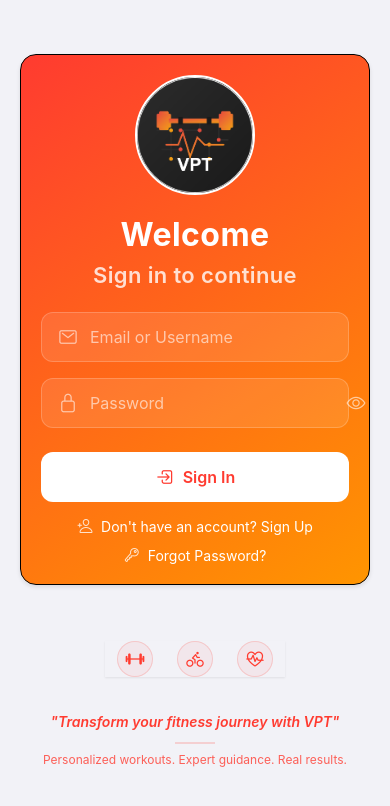
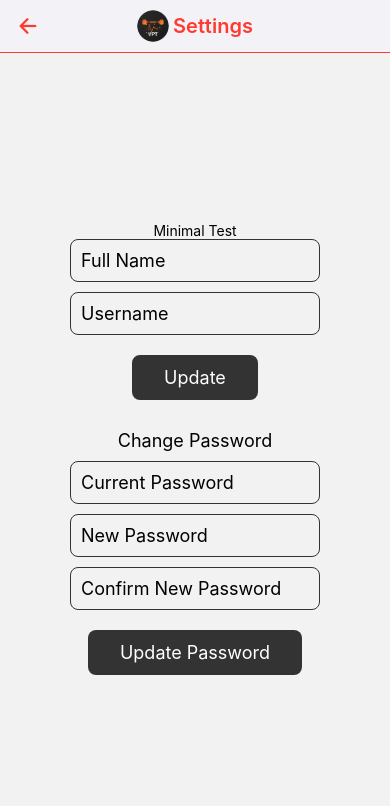
Before and after one commit to ItzRikk/FrontEnd-VPT, a React Native app in the folder VPTApp/: screen /Settings in a window 390 px wide. Shown: the top 806 px of the page. Built offline with nearby package versions, Linux system fonts and the light colour scheme.

Commit message:
Update SettingsScreen.js

```diff
--- a/VPTApp/src/screens/SettingsScreen.js
+++ b/VPTApp/src/screens/SettingsScreen.js
@@ -1,122 +1,42 @@
-import React, { useState, useEffect } from 'react';
-import {
-  View,
-  Text,
-  StyleSheet,
-  TouchableOpacity,
-  TextInput,
-  Alert,
-  ScrollView,
-} from 'react-native';
-import { SafeAreaView } from 'react-native-safe-area-context';
+import React, { useState } from 'react';
+import { View, TextInput, SafeAreaView, Text, TouchableOpacity, Alert, TouchableWithoutFeedback, Keyboard } from 'react-native';
 import { supabase } from '../api/supabaseClient';
-import Icon from 'react-native-vector-icons/Ionicons';
-import { colors, textStyles, layoutStyles, spacing } from '../styles/sharedStyles';
-import { LinearGradient } from 'expo-linear-gradient';
-import { BlurView } from 'expo-blur';
 import Header from '../components/Header';
 
-const SettingsScreen = ({ navigation }) => {
-  const [user, setUser] = useState(null);
-  const [loading, setLoading] = useState(true);
+const SettingsScreen = () => {
   const [name, setName] = useState('');
   const [username, setUsername] = useState('');
-  const [email, setEmail] = useState('');
   const [currentPassword, setCurrentPassword] = useState('');
   const [newPassword, setNewPassword] = useState('');
   const [confirmPassword, setConfirmPassword] = useState('');
-  const [showCurrentPassword, setShowCurrentPassword] = useState(false);
-  const [showNewPassword, setShowNewPassword] = useState(false);
-  const [showConfirmPassword, setShowConfirmPassword] = useState(false);
 
-  const clearAllFields = () => {
-    setName('');
-    setUsername('');
-    setEmail('');
-    setCurrentPassword('');
-    setNewPassword('');
-    setConfirmPassword('');
-    setShowCurrentPassword(false);
-    setShowNewPassword(false);
-    setShowConfirmPassword(false);
-  };
-
-  // Clear fields when navigating away
-  useEffect(() => {
-    const unsubscribe = navigation.addListener('blur', () => {
-      clearAllFields();
-    });
-
-    return unsubscribe;
-  }, [navigation]);
-
-  useEffect(() => {
-    const getCurrentUser = async () => {
-      try {
-        setLoading(true);
-        const { data: { user }, error } = await supabase.auth.getUser();
-
-        if (error) {
-          console.error('Error getting user:', error);
-          setUser(null);
-          clearAllFields();
-          navigation.navigate('Landing');
-          return;
-        }
-
-        if (user) {
-          setUser(user);
-          clearAllFields();
-          setEmail(user.email || '');
-        } else {
-          setUser(null);
-          clearAllFields();
-        }
-      } catch (error) {
-        console.error('Error getting profile:', error);
-        setUser(null);
-        clearAllFields();
-        navigation.navigate('Landing');
-      } finally {
-        setLoading(false);
-      }
-    };
-
-    getCurrentUser();
-  }, []);
+  console.log('SettingsScreen rendered');
 
   const handleUpdateProfile = async () => {
-    if (!name.trim() && !username.trim()) {
-      Alert.alert('Error', 'Please enter a name or username');
-      return;
-    }
     try {
-      let updateError = null;
-      // Update name in Auth if provided
-      if (name.trim()) {
-        const { error } = await supabase.auth.updateUser({
-          data: { name: name.trim() }
-        });
-        if (error) updateError = error;
+      // Get current user
+      const { data: { user }, error: userError } = await supabase.auth.getUser();
+      if (userError || !user) {
+        Alert.alert('Error', 'Could not get user');
+        return;
       }
-      // Update name and/or username in userProfile
+      // Update userProfile
       const updates = {};
       if (name.trim()) updates.name = name.trim();
       if (username.trim()) updates.username = username.trim();
-      if (Object.keys(updates).length > 0) {
-        const { error } = await supabase
-          .from('userProfile')
-          .update(updates)
-          .eq('user_id', user.id);
-        if (error) updateError = error;
+      if (Object.keys(updates).length === 0) {
+        Alert.alert('Error', 'Please enter a name or username');
+        return;
       }
-      if (updateError) throw updateError;
+      const { error } = await supabase
+        .from('userProfile')
+        .update(updates)
+        .eq('user_id', user.id);
+      if (error) throw error;
       Alert.alert('Success', 'Profile updated successfully');
-      clearAllFields();
     } catch (error) {
       console.error('Error updating profile:', error);
       Alert.alert('Error', error.message);
-      clearAllFields();
     }
   };
 
@@ -125,274 +45,150 @@ const SettingsScreen = ({ navigation }) => {
       Alert.alert('Error', 'Please fill in all password fields');
       return;
     }
-
     if (newPassword !== confirmPassword) {
       Alert.alert('Error', 'New passwords do not match');
-      clearAllFields();
       return;
     }
-
     if (newPassword.length < 6) {
       Alert.alert('Error', 'Password must be at least 6 characters long');
-      clearAllFields();
       return;
     }
-
     try {
+      const { data: { user }, error: userError } = await supabase.auth.getUser();
+      if (userError || !user) {
+        Alert.alert('Error', 'Could not get user');
+        return;
+      }
       // First verify current password
       const { error: signInError } = await supabase.auth.signInWithPassword({
         email: user.email,
         password: currentPassword,
       });
-
       if (signInError) {
         Alert.alert('Error', 'Current password is incorrect');
-        clearAllFields();
         return;
       }
-
       // Update password
       const { error: updateError } = await supabase.auth.updateUser({
         password: newPassword
       });
-
       if (updateError) throw updateError;
-
       Alert.alert('Success', 'Password updated successfully');
-      clearAllFields();
     } catch (error) {
       console.error('Error updating password:', error);
       Alert.alert('Error', error.message);
-      clearAllFields();
     }
   };
 
-  const handleDeleteAccount = async () => {
-    Alert.alert(
-      'Delete Account',
-      'Are you sure you want to delete your account? This action cannot be undone.',
-      [
-        {
-          text: 'Cancel',
-          style: 'cancel',
-        },
-        {
-          text: 'Delete',
-          style: 'destructive',
-          onPress: async () => {
-            try {
-              const { error } = await supabase
-                .from('userProfile')
-                .delete()
-                .eq('user_id', user.id);
-              if (error) throw error;
-              clearAllFields();
-              await supabase.auth.signOut();
-              navigation.navigate('Landing');
-            } catch (error) {
-              console.error('Error deleting account:', error);
-              Alert.alert('Error', 'Failed to delete account. Please try again.');
-            }
-          },
-        },
-      ],
-      { cancelable: true }
-    );
-  };
+  return (
+    <TouchableWithoutFeedback onPress={Keyboard.dismiss} accessible={false}>
+      <SafeAreaView style={{ flex: 1 }}>
+        <Header title="Settings" showBack={true} />
+        <View style={{ flex: 1, justifyContent: 'center', alignItems: 'center' }}>
+          <Text>Minimal Test</Text>
+          <TextInput
+            style={{
+              borderWidth: 1,
+              borderColor: '#333',
+              borderRadius: 8,
+              padding: 10,
+              width: 250,
+              fontSize: 18,
+              marginBottom: 10,
+            }}
+            placeholder="Full Name"
+            value={name}
+            onChangeText={setName}
+          />
+          <TextInput
+            style={{
+              borderWidth: 1,
+              borderColor: '#333',
+              borderRadius: 8,
+              padding: 10,
+              width: 250,
+              fontSize: 18,
+              marginBottom: 20,
+            }}
+            placeholder="Username"
+            value={username}
+            onChangeText={setUsername}
+          />
+          <TouchableOpacity
+            style={{
+              backgroundColor: '#333',
+              paddingVertical: 12,
+              paddingHorizontal: 32,
+              borderRadius: 8,
+              marginBottom: 30,
+            }}
+            onPress={handleUpdateProfile}
+          >
+            <Text style={{ color: 'white', fontSize: 18 }}>Update</Text>
+          </TouchableOpacity>
 
-  const SettingSection = ({ title, children }) => (
-    <View style={styles.section}>
-      <Text style={styles.sectionTitle}>{title}</Text>
-      <View style={styles.sectionContent}>
-        {children}
-      </View>
-    </View>
-  );
-
-  return (
-    <SafeAreaView style={[layoutStyles.container]} edges={['top']}>
-      <Header title="Settings" showBack={true} />
-      <ScrollView style={styles.content}>
-        <SettingSection title="Account Information">
-          <View style={styles.inputContainer}>
-            <Icon name="person-outline" size={20} color={colors.primary} style={styles.inputIcon} />
-            <TextInput
-              style={styles.input}
-              placeholder="Full Name"
-              placeholderTextColor={colors.textSecondary}
-              value={name}
-              onChangeText={setName}
-              autoCapitalize="words"
-            />
-          </View>
-          <View style={styles.inputContainer}>
-            <Icon name="person-outline" size={20} color={colors.primary} style={styles.inputIcon} />
-            <TextInput
-              style={styles.input}
-              placeholder="Username"
-              placeholderTextColor={colors.textSecondary}
-              value={username}
-              onChangeText={setUsername}
-              autoCapitalize="none"
-            />
-          </View>
-          <TouchableOpacity style={styles.button} onPress={handleUpdateProfile}>
-            <Text style={styles.buttonText}>Update</Text>
-          </TouchableOpacity>
-        </SettingSection>
-
-        <SettingSection title="Change Password">
-          <View style={styles.inputContainer}>
-            <Icon name="lock-closed-outline" size={20} color={colors.primary} style={styles.inputIcon} />
-            <TextInput
-              style={styles.input}
-              placeholder="Current Password"
-              placeholderTextColor={colors.textSecondary}
-              value={currentPassword}
-              onChangeText={setCurrentPassword}
-              secureTextEntry={!showCurrentPassword}
-            />
-            <TouchableOpacity
-              onPress={() => setShowCurrentPassword(!showCurrentPassword)}
-              style={styles.eyeIcon}
-            >
-              <Icon
-                name={showCurrentPassword ? "eye-outline" : "eye-off-outline"}
-                size={20}
-                color={colors.primary}
-              />
-            </TouchableOpacity>
-          </View>
-          <View style={styles.inputContainer}>
-            <Icon name="lock-closed-outline" size={20} color={colors.primary} style={styles.inputIcon} />
-            <TextInput
-              style={styles.input}
-              placeholder="New Password"
-              placeholderTextColor={colors.textSecondary}
-              value={newPassword}
-              onChangeText={setNewPassword}
-              secureTextEntry={!showNewPassword}
-            />
-            <TouchableOpacity
-              onPress={() => setShowNewPassword(!showNewPassword)}
-              style={styles.eyeIcon}
-            >
-              <Icon
-                name={showNewPassword ? "eye-outline" : "eye-off-outline"}
-                size={20}
-                color={colors.primary}
-              />
-            </TouchableOpacity>
-          </View>
-          <View style={styles.inputContainer}>
-            <Icon name="lock-closed-outline" size={20} color={colors.primary} style={styles.inputIcon} />
-            <TextInput
-              style={styles.input}
-              placeholder="Confirm New Password"
-              placeholderTextColor={colors.textSecondary}
-              value={confirmPassword}
-              onChangeText={setConfirmPassword}
-              secureTextEntry={!showConfirmPassword}
-            />
-            <TouchableOpacity
-              onPress={() => setShowConfirmPassword(!showConfirmPassword)}
-              style={styles.eyeIcon}
-            >
-              <Icon
-                name={showConfirmPassword ? "eye-outline" : "eye-off-outline"}
-                size={20}
-                color={colors.primary}
-              />
-            </TouchableOpacity>
-          </View>
-          <TouchableOpacity style={styles.button} onPress={handleUpdatePassword}>
-            <Text style={styles.buttonText}>Update Password</Text>
-          </TouchableOpacity>
-        </SettingSection>
-
-        <View style={styles.section}>
+          {/* Change Password Section */}
+          <Text style={{ fontSize: 18, marginBottom: 10 }}>Change Password</Text>
+          <TextInput
+            style={{
+              borderWidth: 1,
+              borderColor: '#333',
+              borderRadius: 8,
+              padding: 10,
+              width: 250,
+              fontSize: 18,
+              marginBottom: 10,
+            }}
+            placeholder="Current Password"
+            value={currentPassword}
+            onChangeText={setCurrentPassword}
+            secureTextEntry
+          />
+          <TextInput
+            style={{
+              borderWidth: 1,
+              borderColor: '#333',
+              borderRadius: 8,
+              padding: 10,
+              width: 250,
+              fontSize: 18,
+              marginBottom: 10,
+            }}
+            placeholder="New Password"
+            value={newPassword}
+            onChangeText={setNewPassword}
+            secureTextEntry
+          />
+          <TextInput
+            style={{
+              borderWidth: 1,
+              borderColor: '#333',
+              borderRadius: 8,
+              padding: 10,
+              width: 250,
+              fontSize: 18,
+              marginBottom: 20,
+            }}
+            placeholder="Confirm New Password"
+            value={confirmPassword}
+            onChangeText={setConfirmPassword}
+            secureTextEntry
+          />
           <TouchableOpacity
-            style={[styles.button, styles.deleteButton]}
-            onPress={handleDeleteAccount}
+            style={{
+              backgroundColor: '#333',
+              paddingVertical: 12,
+              paddingHorizontal: 32,
+              borderRadius: 8,
+            }}
+            onPress={handleUpdatePassword}
           >
-            <Text style={[styles.buttonText, styles.deleteButtonText]}>Delete Account</Text>
+            <Text style={{ color: 'white', fontSize: 18 }}>Update Password</Text>
           </TouchableOpacity>
         </View>
-      </ScrollView>
-    </SafeAreaView>
+      </SafeAreaView>
+    </TouchableWithoutFeedback>
   );
 };
 
-const styles = StyleSheet.create({
-  content: {
-    flex: 1,
-    padding: spacing.md,
-  },
-  section: {
-    marginBottom: spacing.lg,
-  },
-  sectionTitle: {
-    ...textStyles.subtitle,
-    color: colors.primary,
-    marginBottom: spacing.sm,
-  },
-  sectionContent: {
-    backgroundColor: colors.card,
-    borderRadius: 12,
-    padding: spacing.md,
-  },
-  inputContainer: {
-    flexDirection: 'row',
-    alignItems: 'center',
-    backgroundColor: colors.card,
-    borderRadius: 12,
-    paddingHorizontal: spacing.md,
-    marginBottom: spacing.sm,
-    height: 50,
-    borderWidth: 1,
-    borderColor: colors.primary + '20',
-    shadowColor: '#000',
-    shadowOffset: {
-      width: 0,
-      height: 1,
-    },
-    shadowOpacity: 0.1,
-    shadowRadius: 2,
-    elevation: 2,
-  },
-  inputIcon: {
-    marginRight: spacing.sm,
-    color: colors.primary,
-  },
-  input: {
-    flex: 1,
-    height: 50,
-    color: colors.text,
-    fontSize: 16,
-    fontWeight: '500',
-  },
-  button: {
-    backgroundColor: colors.primary,
-    borderRadius: 12,
-    padding: spacing.sm,
-    alignItems: 'center',
-    marginTop: spacing.sm,
-  },
-  buttonText: {
-    color: colors.card,
-    fontSize: 16,
-    fontWeight: '600',
-  },
-  deleteButton: {
-    backgroundColor: colors.error,
-    marginTop: spacing.sm,
-  },
-  deleteButtonText: {
-    color: colors.card,
-  },
-  eyeIcon: {
-    padding: spacing.xs,
-  },
-});
-
 export default SettingsScreen;
```
